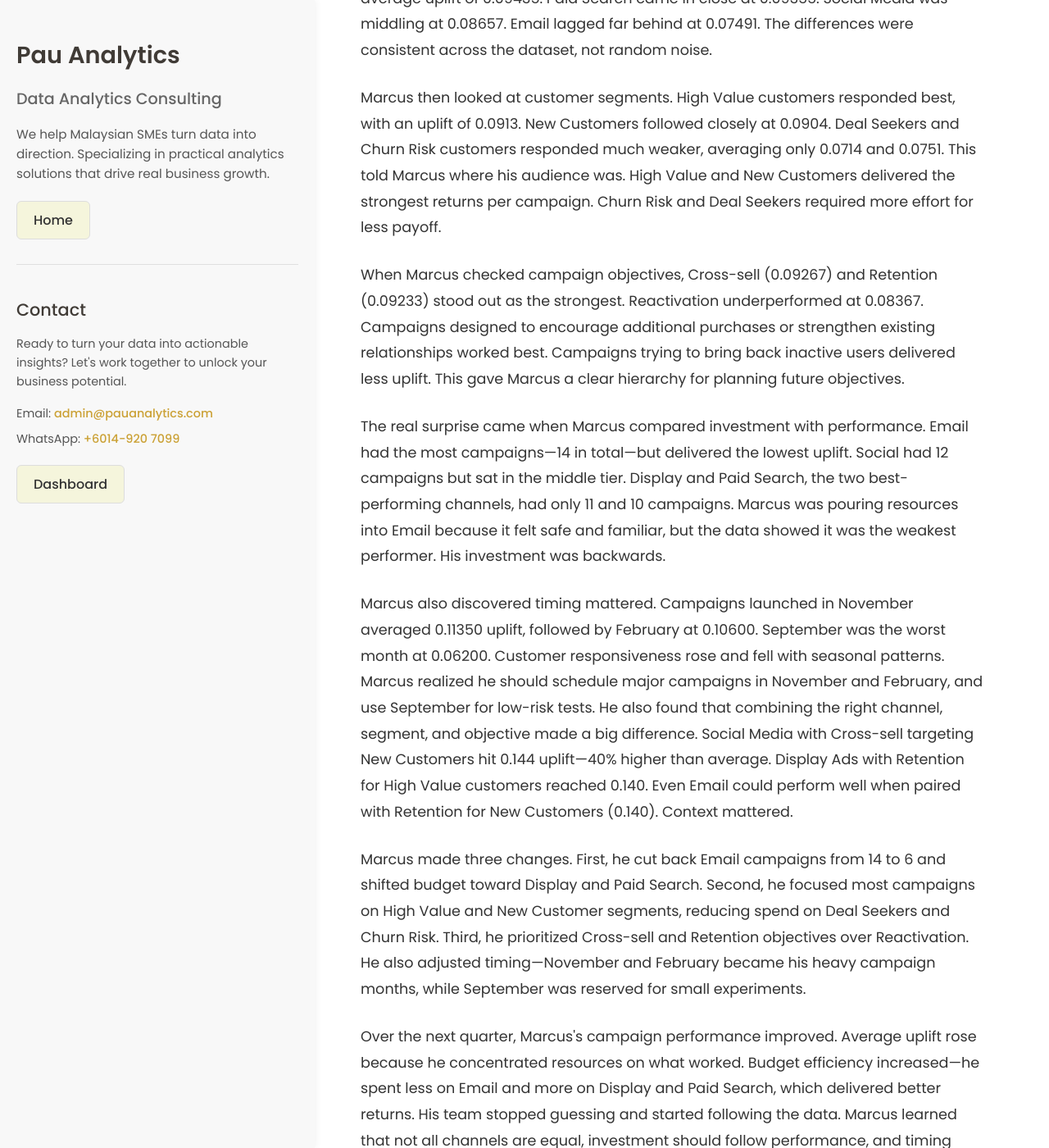
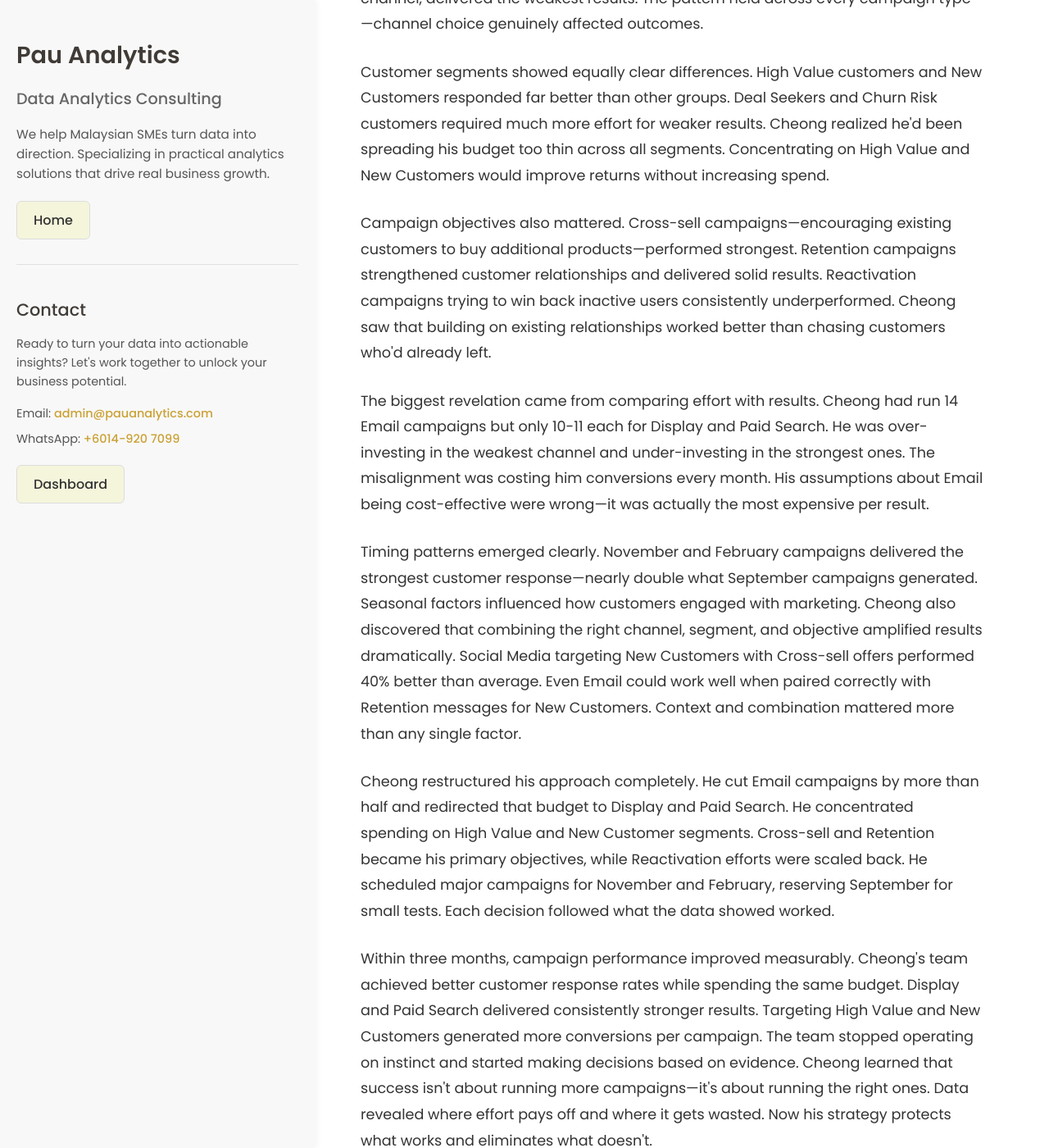
Before and after one commit to lyven81/pinnacles-learning-website, a Jekyll site: the page case-study/finding-which-campaign-work.html, which Jekyll copies as it is, in a window 1280 px wide and 1400 px high, scrolled down 613 px. Shown: the whole window at 82% size. Built offline with Jekyll 4.4.1, drawn with Linux system fonts in a browser that asks for light colours; some of the changed text lies outside the part shown.

Commit message:
Rewrite 'Finding Which Campaign Work' case study with improved focus
- Changed protagonist name from Marcus to Cheong
- Rewrote all 8 paragraphs to focus on results and application
- Removed most statistical numbers (0.09267, 0.08367, etc.)
- Kept general comparisons (40% better, nearly double) for readability
- Made story more action-oriented and outcome-focused
- Emphasized practical decisions and measurable improvements
- Maintained same structure: problem → analysis → findings → actions → results

🤖 Generated with [Claude Code](https://claude.com/claude-code)

Co-Authored-By: Claude <noreply@anthropic.com>

```diff
--- a/case-study/finding-which-campaign-work.html
+++ b/case-study/finding-which-campaign-work.html
@@ -250,21 +250,21 @@
             <section class="case-study-content">
                 <h1>How a Marketing Manager Found Which Campaigns Actually Convert</h1>
 
-                <p>Marcus managed marketing campaigns for a growing online business. He ran dozens of campaigns across Email, Social Media, Display Ads, and Paid Search, targeting different customer groups with different objectives. Some campaigns worked well, others flopped. He couldn't figure out why. His team spent thousands on Email campaigns because they seemed cheap and easy. But results were unpredictable. He needed to know which channels, segments, and strategies actually delivered results.</p>
+                <p>Cheong managed marketing campaigns for a growing online business. He ran campaigns across Email, Social Media, Display Ads, and Paid Search, but couldn't predict which ones would succeed. His team spent heavily on Email because it felt safe and inexpensive. Results were inconsistent. Some campaigns delivered strong customer response, others wasted budget. He needed a clear picture of what actually worked before planning the next quarter.</p>
 
-                <p>Marcus pulled data from 50 past campaigns. Each one included the channel used, customer segment targeted, campaign objective, launch timing, and most importantly—expected uplift, the measure of how much each campaign improved customer response. He analyzed how uplift varied across channels, customer types, objectives, and timing. The patterns became clear quickly. Display Ads delivered an average uplift of 0.09435. Paid Search came in close at 0.09355. Social Media was middling at 0.08657. Email lagged far behind at 0.07491. The differences were consistent across the dataset, not random noise.</p>
+                <p>Cheong analyzed 50 past campaigns to find patterns. He looked at which channels performed best, which customer segments responded strongest, and which campaign goals delivered results. The data revealed clear winners and losers. Display Ads and Paid Search consistently outperformed other channels by a significant margin. Social Media performed moderately. Email, despite being the most-used channel, delivered the weakest results. The pattern held across every campaign type—channel choice genuinely affected outcomes.</p>
 
-                <p>Marcus then looked at customer segments. High Value customers responded best, with an uplift of 0.0913. New Customers followed closely at 0.0904. Deal Seekers and Churn Risk customers responded much weaker, averaging only 0.0714 and 0.0751. This told Marcus where his audience was. High Value and New Customers delivered the strongest returns per campaign. Churn Risk and Deal Seekers required more effort for less payoff.</p>
+                <p>Customer segments showed equally clear differences. High Value customers and New Customers responded far better than other groups. Deal Seekers and Churn Risk customers required much more effort for weaker results. Cheong realized he'd been spreading his budget too thin across all segments. Concentrating on High Value and New Customers would improve returns without increasing spend.</p>
 
-                <p>When Marcus checked campaign objectives, Cross-sell (0.09267) and Retention (0.09233) stood out as the strongest. Reactivation underperformed at 0.08367. Campaigns designed to encourage additional purchases or strengthen existing relationships worked best. Campaigns trying to bring back inactive users delivered less uplift. This gave Marcus a clear hierarchy for planning future objectives.</p>
+                <p>Campaign objectives also mattered. Cross-sell campaigns—encouraging existing customers to buy additional products—performed strongest. Retention campaigns strengthened customer relationships and delivered solid results. Reactivation campaigns trying to win back inactive users consistently underperformed. Cheong saw that building on existing relationships worked better than chasing customers who'd already left.</p>
 
-                <p>The real surprise came when Marcus compared investment with performance. Email had the most campaigns—14 in total—but delivered the lowest uplift. Social had 12 campaigns but sat in the middle tier. Display and Paid Search, the two best-performing channels, had only 11 and 10 campaigns. Marcus was pouring resources into Email because it felt safe and familiar, but the data showed it was the weakest performer. His investment was backwards.</p>
+                <p>The biggest revelation came from comparing effort with results. Cheong had run 14 Email campaigns but only 10-11 each for Display and Paid Search. He was over-investing in the weakest channel and under-investing in the strongest ones. The misalignment was costing him conversions every month. His assumptions about Email being cost-effective were wrong—it was actually the most expensive per result.</p>
 
-                <p>Marcus also discovered timing mattered. Campaigns launched in November averaged 0.11350 uplift, followed by February at 0.10600. September was the worst month at 0.06200. Customer responsiveness rose and fell with seasonal patterns. Marcus realized he should schedule major campaigns in November and February, and use September for low-risk tests. He also found that combining the right channel, segment, and objective made a big difference. Social Media with Cross-sell targeting New Customers hit 0.144 uplift—40% higher than average. Display Ads with Retention for High Value customers reached 0.140. Even Email could perform well when paired with Retention for New Customers (0.140). Context mattered.</p>
+                <p>Timing patterns emerged clearly. November and February campaigns delivered the strongest customer response—nearly double what September campaigns generated. Seasonal factors influenced how customers engaged with marketing. Cheong also discovered that combining the right channel, segment, and objective amplified results dramatically. Social Media targeting New Customers with Cross-sell offers performed 40% better than average. Even Email could work well when paired correctly with Retention messages for New Customers. Context and combination mattered more than any single factor.</p>
 
-                <p>Marcus made three changes. First, he cut back Email campaigns from 14 to 6 and shifted budget toward Display and Paid Search. Second, he focused most campaigns on High Value and New Customer segments, reducing spend on Deal Seekers and Churn Risk. Third, he prioritized Cross-sell and Retention objectives over Reactivation. He also adjusted timing—November and February became his heavy campaign months, while September was reserved for small experiments.</p>
+                <p>Cheong restructured his approach completely. He cut Email campaigns by more than half and redirected that budget to Display and Paid Search. He concentrated spending on High Value and New Customer segments. Cross-sell and Retention became his primary objectives, while Reactivation efforts were scaled back. He scheduled major campaigns for November and February, reserving September for small tests. Each decision followed what the data showed worked.</p>
 
-                <p>Over the next quarter, Marcus's campaign performance improved. Average uplift rose because he concentrated resources on what worked. Budget efficiency increased—he spent less on Email and more on Display and Paid Search, which delivered better returns. His team stopped guessing and started following the data. Marcus learned that not all channels are equal, investment should follow performance, and timing and targeting combinations matter more than campaign duration. The data didn't make decisions for him—it showed him where to focus. Now he knows which campaigns actually convert, and he's built his strategy around protecting what works.</p>
+                <p>Within three months, campaign performance improved measurably. Cheong's team achieved better customer response rates while spending the same budget. Display and Paid Search delivered consistently stronger results. Targeting High Value and New Customers generated more conversions per campaign. The team stopped operating on instinct and started making decisions based on evidence. Cheong learned that success isn't about running more campaigns—it's about running the right ones. Data revealed where effort pays off and where it gets wasted. Now his strategy protects what works and eliminates what doesn't.</p>
             </section>
         </main>
     </div>
```
